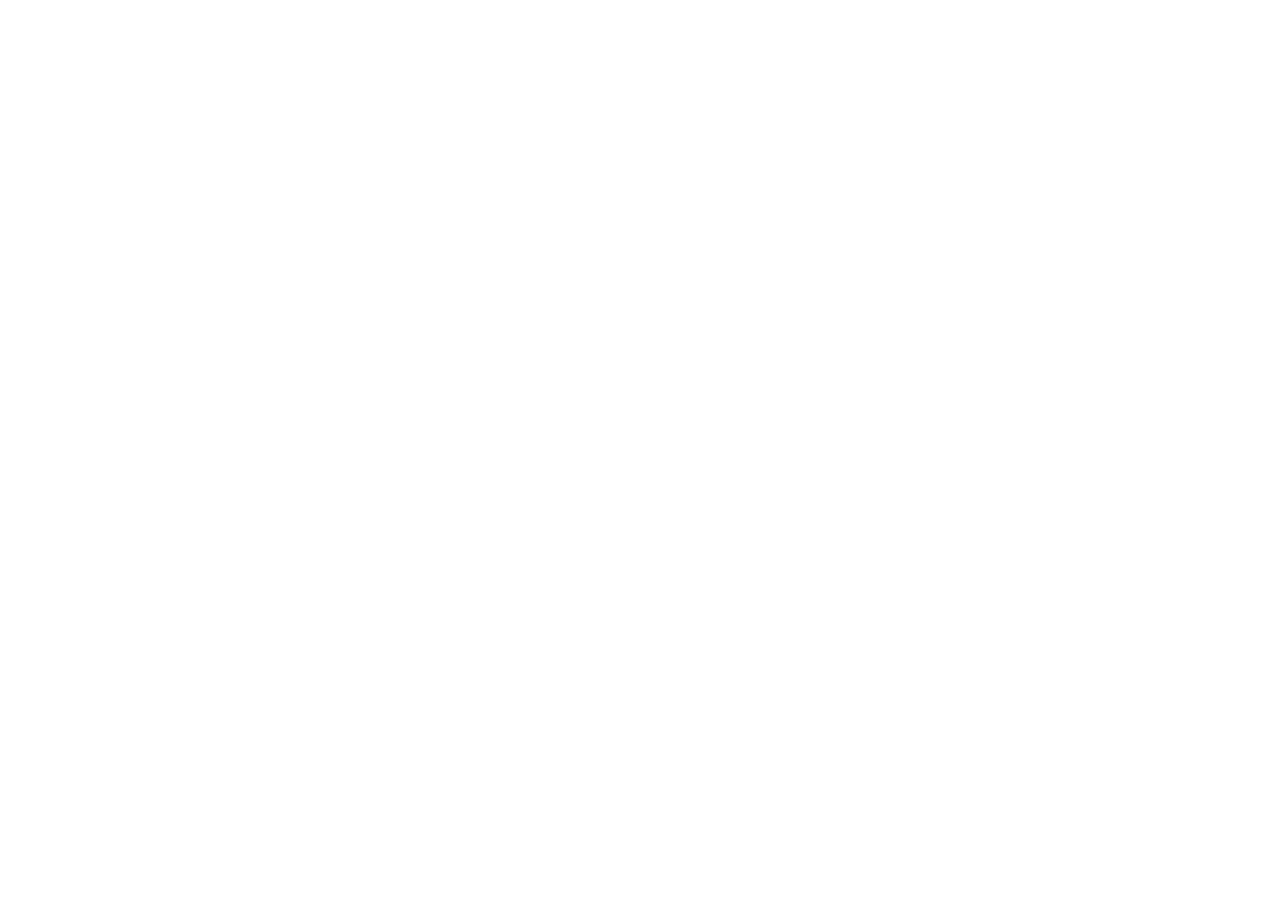
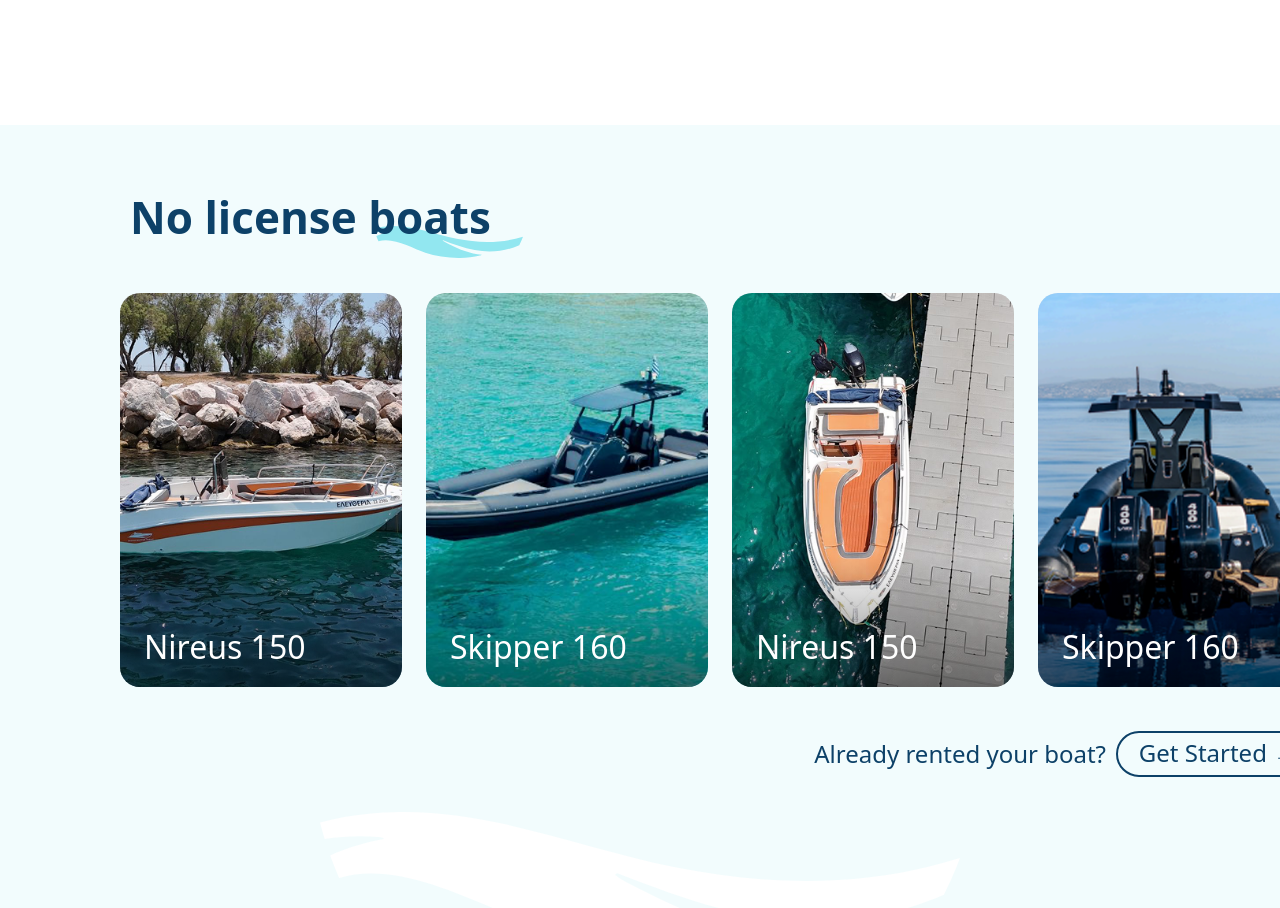
Before and after one commit to gkourou96/akti-boat-rentals-old, a Next.js app: page / in a window 1280 px wide. Shown: the part 1420-2328 px from the top of the page. Before the commit the page ends 1545 px from the top, so only its background shows below. Built offline with nearby package versions, Linux system fonts and the light colour scheme.

Commit message:
create NoLicenseBoats.tsx component

```diff
--- a/app/page.tsx
+++ b/app/page.tsx
@@ -1,4 +1,5 @@
 import InteractiveBanner from "@/components/InteractiveBanner";
+import NoLicenseBoats from "@/components/NoLicenseBoats";
 import OurFleet from "@/components/OurFleet";
 
 export default function Landing() {
@@ -6,6 +7,7 @@ export default function Landing() {
     <main>
       <InteractiveBanner />
       <OurFleet />
+      <NoLicenseBoats />
     </main>
   );
 }
--- /dev/null
+++ b/components/NoLicenseBoats.tsx
@@ -0,0 +1,89 @@
+"use client";
+
+import React from "react";
+import Image from "next/image";
+
+const boats = [
+  { name: "Nireus 150", image: "/images/boat-1.png" },
+  { name: "Skipper 160", image: "/images/boat-2.png" },
+  { name: "Nireus 150", image: "/images/boat-3.png" },
+  { name: "Skipper 160", image: "/images/boat-4.png" },
+];
+
+export default function NoLicenseBoats() {
+  return (
+    <section className="relative w-full h-195.75 bg-[#00C6DB0D] overflow-hidden">
+      {/* Background Accent - Centered & Buried */}
+      <div className="absolute left-1/2 -translate-x-1/2 bottom-0  z-0 select-none">
+        <Image
+          src="/icons/no-license-boats-bg-accent.svg"
+          alt="Background decoration"
+          width={927}
+          height={199} // Estimated height, adjusts auto based on width
+        />
+      </div>
+
+      {/* Content Container */}
+      <div className="relative z-10 mx-auto h-full max-w-360 pt-15 pl-30">
+        {/* Wrapper for H2 and its accent to keep them positioned together */}
+        <div className="relative inline-block">
+          <h2 className="font-ubuntu z-10 text-[44px] font-bold leading-none tracking-normal text-[#0D4168] p-2.5">
+            No license boats
+          </h2>
+          {/* Accent Icon: 29px right, 14px down from the h2 box */}
+          <div className="absolute -right-5.5 -bottom-2.25 w-37.25 h-8 -z-10">
+            <Image
+              src="/icons/no-license-boats-accent.svg"
+              alt="accent"
+              width={149}
+              height={32}
+            />
+          </div>
+        </div>
+
+        {/* Boats Grid Container: 1200x394 */}
+        <div className="mt-11 flex h-98.5 w-300 gap-6">
+          {boats.map((boat, index) => (
+            <div
+              key={index}
+              className="relative h-full w-70.5 overflow-hidden rounded-[20px] bg-gray-200"
+            >
+              {/* Boat Image */}
+              <Image
+                src={boat.image}
+                alt={boat.name}
+                fill
+                className="object-cover"
+              />
+
+              {/* Gradient Overlay */}
+              <div className="absolute bottom-0 h-1/3 w-full bg-linear-to-t from-black/50 to-transparent" />
+
+              {/* Title Container */}
+              <div className="absolute bottom-6 left-6 flex h-9.25 w-58.5 items-end justify-start">
+                <h3 className="font-ubuntu text-[32px] font-medium leading-none tracking-normal text-white">
+                  {boat.name}
+                </h3>
+              </div>
+            </div>
+          ))}
+        </div>
+
+        {/* Bottom Action Container: 1200x46 */}
+        <div className="mt-11 flex h-11.5 w-300 items-center justify-end">
+          {/* Text: "Already rented..." */}
+          <span className="mr-2.5 font-ubuntu text-[24px] font-normal leading-none tracking-normal text-[#0D4168]">
+            Already rented your boat?
+          </span>
+
+          {/* Button: "Get Started" */}
+          <button className="group flex h-11.5 w-51 items-center justify-center rounded-full border-2 border-[#0D4168] bg-transparent transition-opacity duration-300 ease-out active:opacity-50 cursor-pointer">
+            <span className="font-ubuntu text-[24px] font-normal leading-none text-[#0D4168] pb-0.5">
+              Get Started →
+            </span>
+          </button>
+        </div>
+      </div>
+    </section>
+  );
+}
--- a/components/OurFleet.tsx
+++ b/components/OurFleet.tsx
@@ -125,7 +125,7 @@ export default function OurFleet() {
           },
         }}
         spaceBetween={28}
-        slidesPerView={1.1}
+        slidesPerView={1.07}
         grabCursor={true}
         loop={true}
         speed={800}
@@ -152,7 +152,7 @@ export default function OurFleet() {
                     alt={boat.name}
                     fill
                     // Kept your internal fade logic, compatible with the new slide effect
-                    className="object-cover opacity-0 transition-opacity duration-500 ease-out [.swiper-slide-active_&,_.swiper-slide-next_&]:opacity-100"
+                    className="object-cover opacity-0 transition-opacity duration-500 ease-out [.swiper-slide-active_&,.swiper-slide-next_&]:opacity-100"
                   />
                 </div>
               </div>
@@ -198,7 +198,7 @@ export default function OurFleet() {
                 </p>
 
                 <div className="mt-10 flex items-center justify-between xl:justify-start xl:gap-20">
-                  <button className="flex h-11.5 w-40.5 items-center justify-center rounded-full border border-[#0D4168] font-ubuntu text-[24px] font-normal text-[#0D4168] transition hover:bg-[#0D4168] hover:text-white">
+                  <button className="flex h-11.5 w-40.5 items-center justify-center rounded-full border border-[#0D4168] font-ubuntu text-[24px] font-normal text-[#0D4168] transition-opacity duration-300 ease-out active:opacity-50 pb-0.5 cursor-pointer">
                     Explore →
                   </button>
                 </div>
@@ -214,7 +214,7 @@ export default function OurFleet() {
                         src={thumbSrc}
                         alt={`Thumbnail ${index + 1}`}
                         fill
-                        className="object-cover opacity-0 transition-opacity duration-1200 ease-in-out [.swiper-slide-active_&,_.swiper-slide-next_&]:opacity-100"
+                        className="object-cover opacity-0 transition-opacity duration-1200 ease-in-out [.swiper-slide-active_&,.swiper-slide-next_&]:opacity-100"
                       />
                     </div>
                   ))}
```
Also changed, not shown: public/icons/no-license-boats-accent.svg (added), public/icons/no-license-boats-bg-accent.svg (added).
